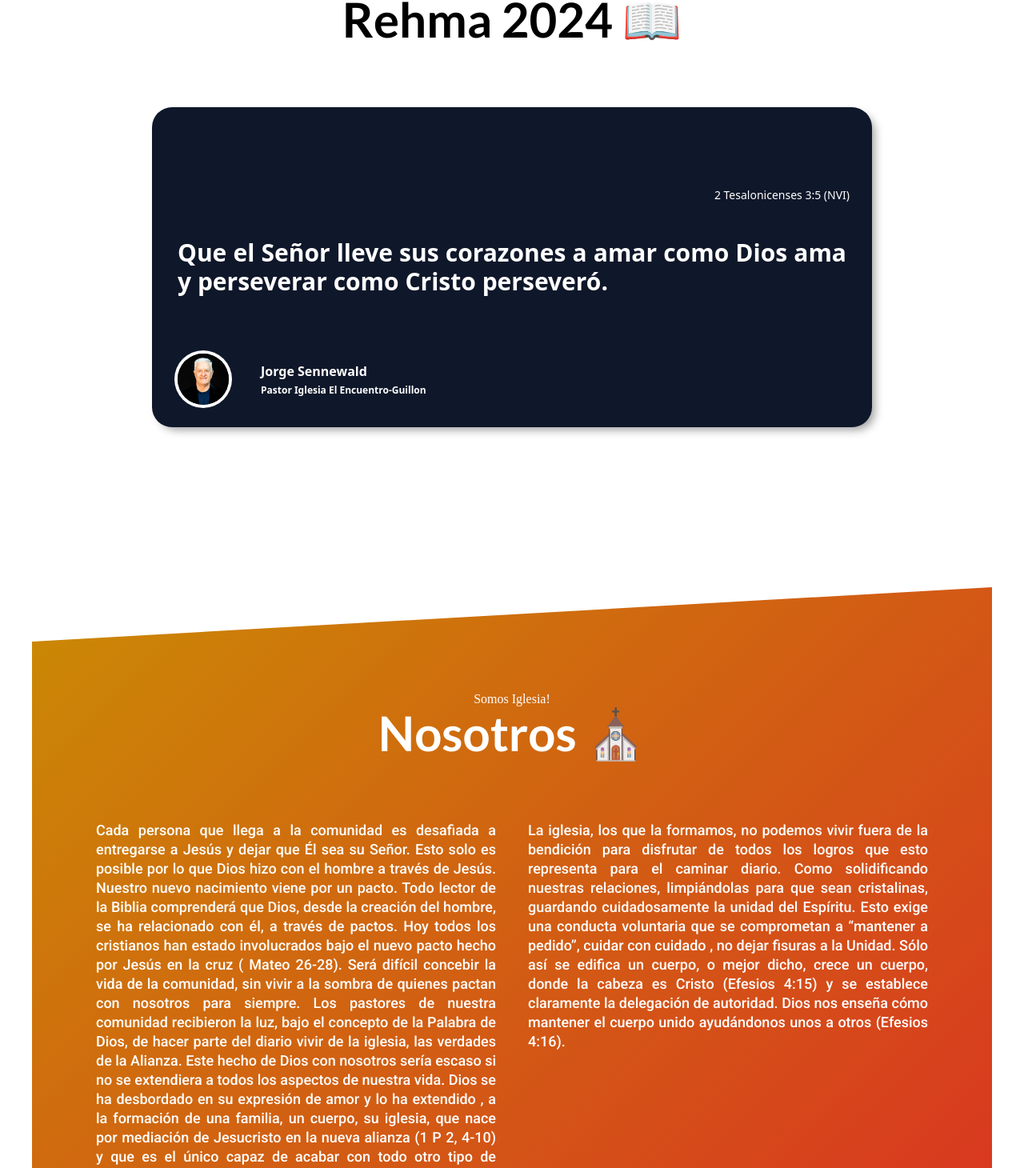
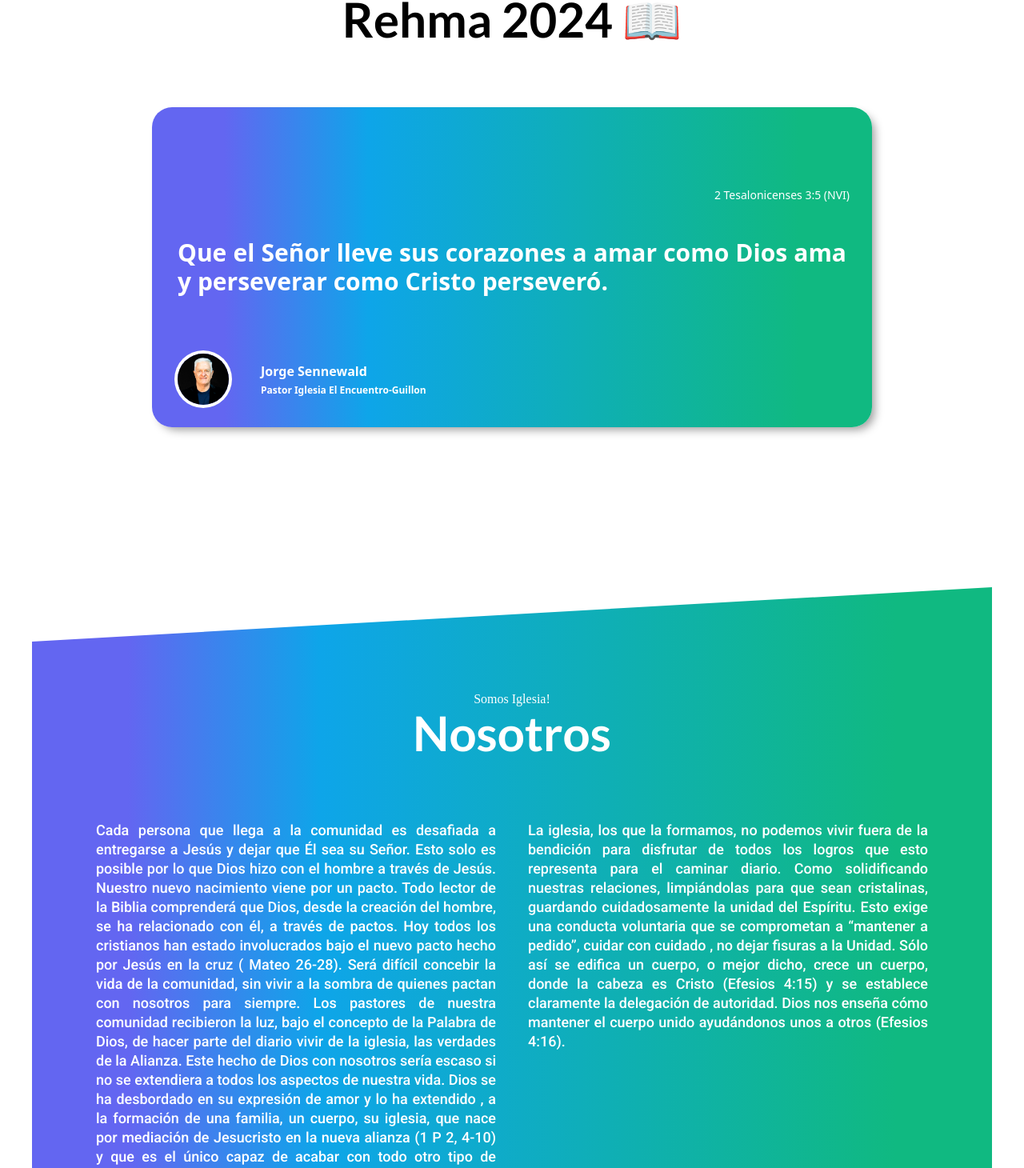
Before and after one commit to sebygalla/encuentro-tailwind, a React (Vite) app: page / in a window 1280 px wide. Shown: the part 830-2290 px from the top of the page at 80% size. Built offline with nearby package versions, Linux system fonts and the light colour scheme; a web font is replaced by a local one; what tailwindcss-animated would draw is missing.

Commit message:
cambio de colores

```diff
--- a/src/App.jsx
+++ b/src/App.jsx
@@ -62,11 +62,11 @@ function App() {
       {/* NOSOTROS */}
       <div
         id="nosotros"
-        className="clipPath2 relative flex items-center justify-center">
+        className="clipPath2 relative flex items-center justify-center mb-3">
         <div className=" bg-about flex flex-col items-center justify-start bg-cover bg-fixed bg-center bg-no-repeat py-32">
-          <div class="absolute inset-0 z-0 bg-gradient-to-br from-yellow-600 to-red-600"></div>
+          <div class="absolute inset-0 z-0 bg-gradient-to-r from-indigo-500 from-10% via-sky-500 via-30% to-emerald-500 to-90%"></div>
 
-          <TituloWeb title="Nosotros  ⛪ " color="white" />
+          <TituloWeb title="Nosotros" color="white" />
 
           <About />
         </div>
@@ -77,9 +77,9 @@ function App() {
         id="vision"
         className="clipPath relative flex items-center justify-center">
         <div className=" flex flex-col items-center justify-start py-32">
-          <div class="to absolute inset-0 z-0 bg-slate-700 bg-gradient-to-br from-slate-900"></div>
+          <div class="to absolute inset-0 z-0 bg-gradient-to-r from-emerald-500 from-10% via-sky-500 via-50% to-indigo-500 to-90%"></div>
 
-          <TituloWeb title="Visión 👓 " color="white" />
+          <TituloWeb title="Visión" color="white" />
 
           <Vision />
         </div>
@@ -153,14 +153,14 @@ Nuestro objetivo es enseñarles la Palabra de Dios y ayudarlos a desarrollar una
       <div
         id="galeria"
         className="mb-20 mt-10 flex flex-col gap-10 p-5 md:p-10">
-        <TituloWeb title="Galeria 📷 " color="black" />
+        <TituloWeb title="Galeria" color="black" />
         <Galeria />
       </div>
 
       {/* CUARTO */}
 
       <div className="mx-auto mb-10 flex w-[95%] flex-col">
-        <TituloWeb color="black" title="Cuarto de oración 🙌" />
+        <TituloWeb color="black" title="Cuarto de oración" />
         <Cuarto />
       </div>
 
@@ -169,7 +169,7 @@ Nuestro objetivo es enseñarles la Palabra de Dios y ayudarlos a desarrollar una
         id="Spotify"
         className="mx-auto flex h-[1000px] w-[100%] flex-col items-center bg-slate-900 bg-cover xl:grid xl:grid-cols-2 xl:place-items-baseline">
         <div className="mb-10 mt-20 w-[90%]">
-          <TituloWeb title="Alabanza 🙌 " color="white" />
+          <TituloWeb title="Alabanza" color="white" />
           <p className="z-10 hidden p-16 font-links text-[16px] font-light text-white/90 xl:grid ">
           Somos equipo de personas que se dedica a dirigir y participar en la adoración a Dios a través de la música y la alabanza. Este ministerio tiene como objetivo principal glorificar a Dios y conducir a la congregación a una experiencia de adoración íntima y significativa.
 
@@ -186,9 +186,9 @@ Nuestro objetivo es enseñarles la Palabra de Dios y ayudarlos a desarrollar una
 
       <div
         id="testimonios"
-        className="flex h-[100vh] w-full flex-col items-center bg-cover md:h-[70vh] xl:h-[100vh] ">
+        className="flex h-[100vh] w-full flex-col items-center bg-cover md:h-[70vh] xl:h-[100vh]">
         <div className="my-20">
-          <TituloWeb title="Testimonios 📣 " color="black" />
+          <TituloWeb title="Testimonios" color="black" />
         </div>
 
         <Carousel />
@@ -196,7 +196,7 @@ Nuestro objetivo es enseñarles la Palabra de Dios y ayudarlos a desarrollar una
 
       {/* BANNER */}
       <div className="relative mb-4 flex h-[30vh] justify-center bg-portada bg-[51%] p-5 xl:h-[10vh] xl:bg-cover xl:py-[15%]">
-        <div class="absolute inset-0 bg-gradient-to-br from-yellow-600/80 to-red-600/90"></div>
+        <div class="absolute inset-0 bg-gradient-to-r from-indigo-500/80 from-10% via-sky-500 via-30% to-emerald-500/90 to-90%"></div>
 
         <Banner />
       </div>
@@ -213,7 +213,7 @@ Nuestro objetivo es enseñarles la Palabra de Dios y ayudarlos a desarrollar una
         className="justify-cente relative flex flex-col items-center bg-formulario bg-cover bg-fixed bg-center bg-no-repeat py-[10%]">
         <div class="to absolute inset-0 z-0 bg-slate-900/90"></div>
         <div className="z-10 mt-[10%] xl:mt-[6%]">
-          <TituloWeb title="Contacto 📧" color="white" />
+          <TituloWeb title="Contacto" color="white" />
         </div>
         <div className="font-light text-sm md:text-md text-gray-200 dark:text-gray-400 z-10">
 
@@ -223,7 +223,7 @@ Nuestro objetivo es enseñarles la Palabra de Dios y ayudarlos a desarrollar una
 
                   <a href="https://forms.gle/1WVru16MxFGv3xdn9">
                     <button
-                      className="mb-1 mr-1 rounded bg-gradient-to-br from-yellow-600 to-red-600 px-6 py-3 text-sm font-bold uppercase text-white shadow outline-none transition-all duration-150 ease-linear hover:shadow-lg focus:outline-none"
+                      className="mb-1 mr-1 rounded bg-gradient-to-r from-indigo-500 from-10% via-sky-500 via-30% to-emerald-500 to-90% px-6 py-3 text-sm font-bold uppercase text-white shadow outline-none transition-all duration-150 ease-linear hover:shadow-lg focus:outline-none"
                       type="button">
                       CONTACTANOS!
                     </button>
--- a/src/components/Card/Actividades.jsx
+++ b/src/components/Card/Actividades.jsx
@@ -28,7 +28,7 @@ function Actividades(props) {
           </a>
 
           <button
-            className="mx-auto my-5 mb-1 w-full rounded bg-gradient-to-br from-yellow-600 to-red-600 px-6 py-3 text-sm font-bold uppercase text-white shadow outline-none transition-all duration-150 ease-linear hover:shadow-lg focus:outline-none active:bg-pink-600"
+            className="mx-auto my-5 mb-1 w-full rounded bg-gradient-to-r from-indigo-500 from-10% via-sky-500 via-30% to-emerald-500 to-90% px-6 py-3 text-sm font-bold uppercase text-white shadow outline-none transition-all duration-150 ease-linear hover:shadow-lg focus:outline-none active:bg-pink-600"
             type="button"
             onClick={(e) => setShowModal(true)}>
             {props.textButton}
@@ -42,7 +42,7 @@ function Actividades(props) {
                   {/*content*/}
                   <div className="relative mx-auto flex rounded-lg  border-0 bg-white p-3 shadow-lg outline-none focus:outline-none">
                     {/*header*/}
-                    <div className="bg-fondo bg-cover bg-left w-[20%]">
+                    <div className="bg-iglesia bg-cover bg-center opacity-50 w-[20%]">
                       <button
                         className="float-right ml-auto border-0 bg-transparent p-1 text-3xl font-semibold leading-none text-black opacity-5 outline-none focus:outline-none"
                         onClick={() => setShowModal(false)}>
@@ -64,7 +64,7 @@ function Actividades(props) {
                       {/*footer*/}
                       <div className="flex items-center justify-center rounded-b">
                         <button
-                          className="w-full rounded bg-gradient-to-br from-yellow-600 to-red-600 px-6 py-3 text-[16px] font-bold uppercase text-white shadow outline-none transition-all duration-150 ease-linear hover:shadow-lg focus:outline-none"
+                          className="w-full rounded bg-gradient-to-r from-indigo-500 from-10% via-sky-500 via-30% to-emerald-500 to-90% px-6 py-3 text-[16px] font-bold uppercase text-white shadow outline-none transition-all duration-150 ease-linear hover:shadow-lg focus:outline-none"
                           type="button"
                           onClick={() => setShowModal(false)}>
                           CERRAR
--- a/src/components/Card/Card.jsx
+++ b/src/components/Card/Card.jsx
@@ -2,7 +2,7 @@ import { FaQuoteRight } from "react-icons/fa";
 
 function Card(props) {
   return (
-    <div className="md:w-[600px] w-[350px] flex flex-col justify-between m-2 md:p-12 p-8 rounded-lg bg-gradient-to-br from-yellow-600 to-red-600 shadow cursor-pointer hover:shadowHover hover:transition-shadow relative">
+    <div className="md:w-[600px] w-[350px] flex flex-col justify-between m-2 md:p-12 p-8 rounded-lg bg-gradient-to-r from-indigo-500 from-10% via-sky-500 via-30% to-emerald-500 to-90% shadow cursor-pointer hover:shadowHover hover:transition-shadow relative">
 
       <p className="text-white mb-10">{props.testimonio}</p>
 
--- a/src/components/Footer/Footer.jsx
+++ b/src/components/Footer/Footer.jsx
@@ -2,7 +2,7 @@ import logoTipo from "../../assets/image/tomi-04.webp";
 
 const Footer = () => {
   return (
-    <footer className=" bg-slate-900 border-t-2
+    <footer className=" bg-gradient-to-r from-indigo-500 from-10% via-sky-500 via-30% to-emerald-500 to-90% border-t-2
     ">
       <div className="mx-auto w-full max-w-screen-xl p-4 py-6 lg:py-8">
         <div className="md:flex">
--- a/src/components/rehma/Rehma.jsx
+++ b/src/components/rehma/Rehma.jsx
@@ -4,7 +4,7 @@ import Jorge from "../../assets/image/avatarJorge.webp";
 function Rehma(props) {
   return (
     <div className="item-center xl:mt-0 xl:mb-[10%] mt-20  flex justify-center relative">
-      <div className="relative m-3 mb-10 flex h-[450px] w-[900px] flex-col justify-center rounded-[25px] bg-slate-900 p-8 text-left text-white shadow md:m-20 md:h-[400px] md:w-[900px]">
+      <div className="relative m-3 mb-10 flex h-[450px] w-[900px] flex-col justify-center rounded-[25px] bg-gradient-to-r from-indigo-500 from-10% via-sky-500 via-30% to-emerald-500 to-90%  p-8 text-left text-white shadow md:m-20 md:h-[400px] md:w-[900px]">
         <p className="relative text-justify text-[25px] font-semibold md:text-3xl md:leading-[50px] xl:text-3xl">
           Que el Señor lleve sus corazones a amar como Dios ama y <strong>perseverar</strong> como Cristo perseveró.
         </p>
--- a/tailwind.config.js
+++ b/tailwind.config.js
@@ -4,6 +4,21 @@ module.exports = {
   theme: {
 
     extend: {
+
+      colors:{
+
+        //color principal de la web
+        'color-principal': '#04AEC7',
+
+         //color secundariio de la web
+        'color-secundario': '#C7FE05',
+
+        //color button
+        'color-button': '#00497D',
+
+        //colorn degradado
+        'color-degradado': 'bg-gradient-to-r from-indigo-500 from-10% via-sky-500 via-30% to-emerald-500 to-90%',
+      },
 
       backgroundImage: {
         portada: "url('../src/assets/image/galeria1.webp')",
@@ -14,6 +29,8 @@ module.exports = {
         formulario: "url('../src/assets/image/formulario.webp')",
         fondo: "url('../src/assets/image/fondo.webp')",
         sanando: "url('../src/assets/image/sanando.webp')",
+
+        iglesia: "url('../src/assets/image/iglesia.webp')",
       },
 
     },
@@ -28,12 +45,7 @@ module.exports = {
 },
   plugins: [require('tailwindcss-animated')],
 
-  colors: {
-    colorUno: '#04aec7',
-    secondary: '#c7fe05',
-    terciary: '#04rfc9',
-    // ...
-  },
+
 
 
 
```
Also changed, not shown: src/assets/image/iglesia.webp (added).
